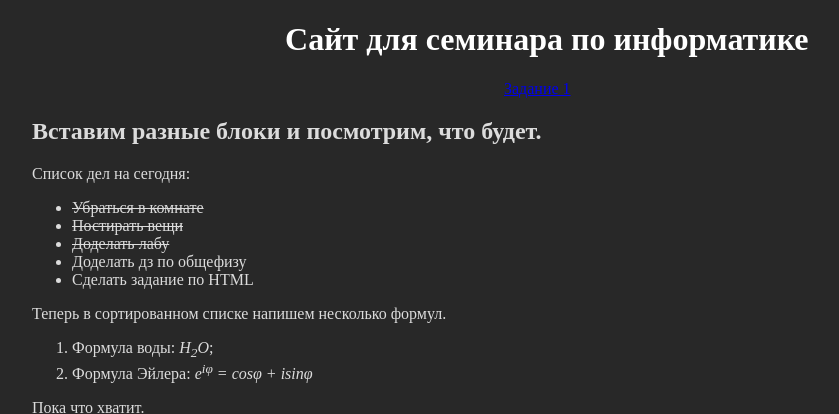
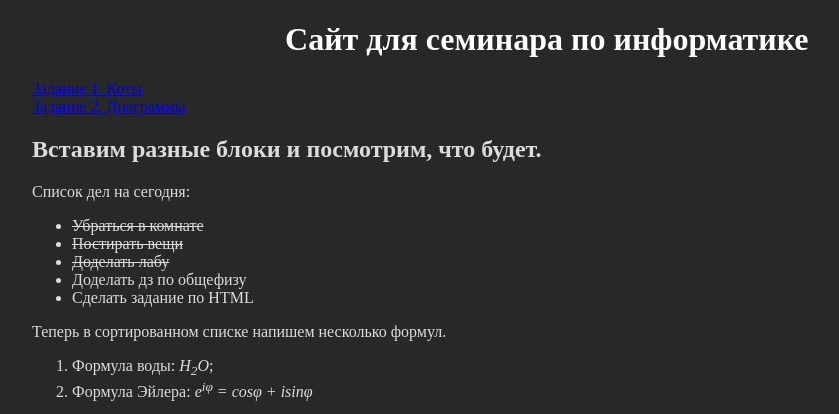
Before and after one commit to a11key/a11key.github.io, a plain HTML site: page index.html in a window 1280 px wide. Shown: the top 414 px of the page, without its empty margins (96-935 px from the left). Drawn offline with Linux system fonts and the light colour scheme.

Commit message:
Add files via upload

```diff
--- a/index.html
+++ b/index.html
@@ -22,12 +22,6 @@
         margin-left: -10%;
         color: #FFFFFF;}
 
-    .cont {
-        display: grid;
-        grid-template-columns: repeat(1, 200px);
-        justify-content: center;
-        align-content: center;
-    }
 
     .container {
         display: grid;
@@ -62,8 +56,9 @@ td {
 </head>
 <body>
 <h1 align="center">Сайт для семинара по информатике</h1>
-<div class="cont">
-    <div><a href="cats_template.html">Задание 1</a></div>
+<div class="row">
+    <div class="col-md-6"><a href="cats_template.html">Задание 1. Коты</a></div>
+    <div class="col-md-6"><a href="charts.html">Задание 2. Диаграммы</a></div>
 </div>
 <h2>Вставим разные блоки и посмотрим, что будет.</h2>
 <p>Список дел на сегодня:</p>
```
